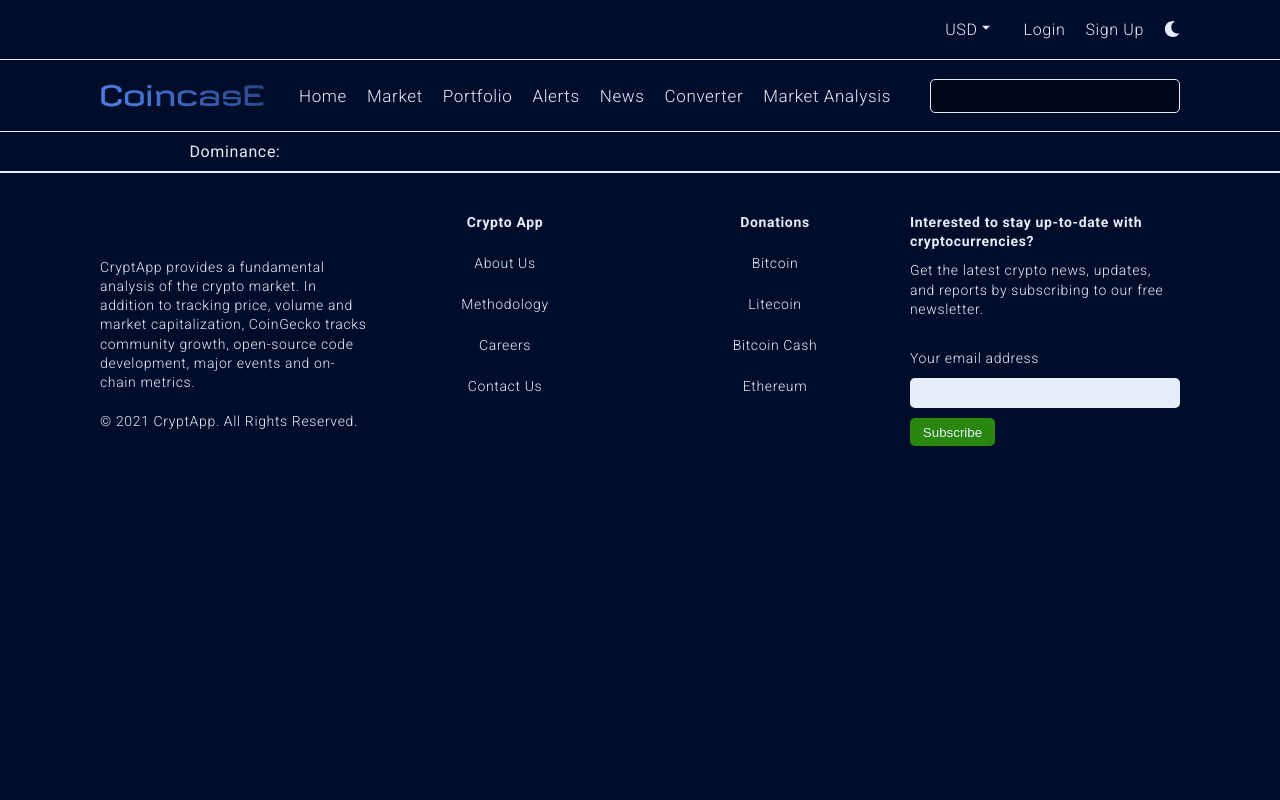
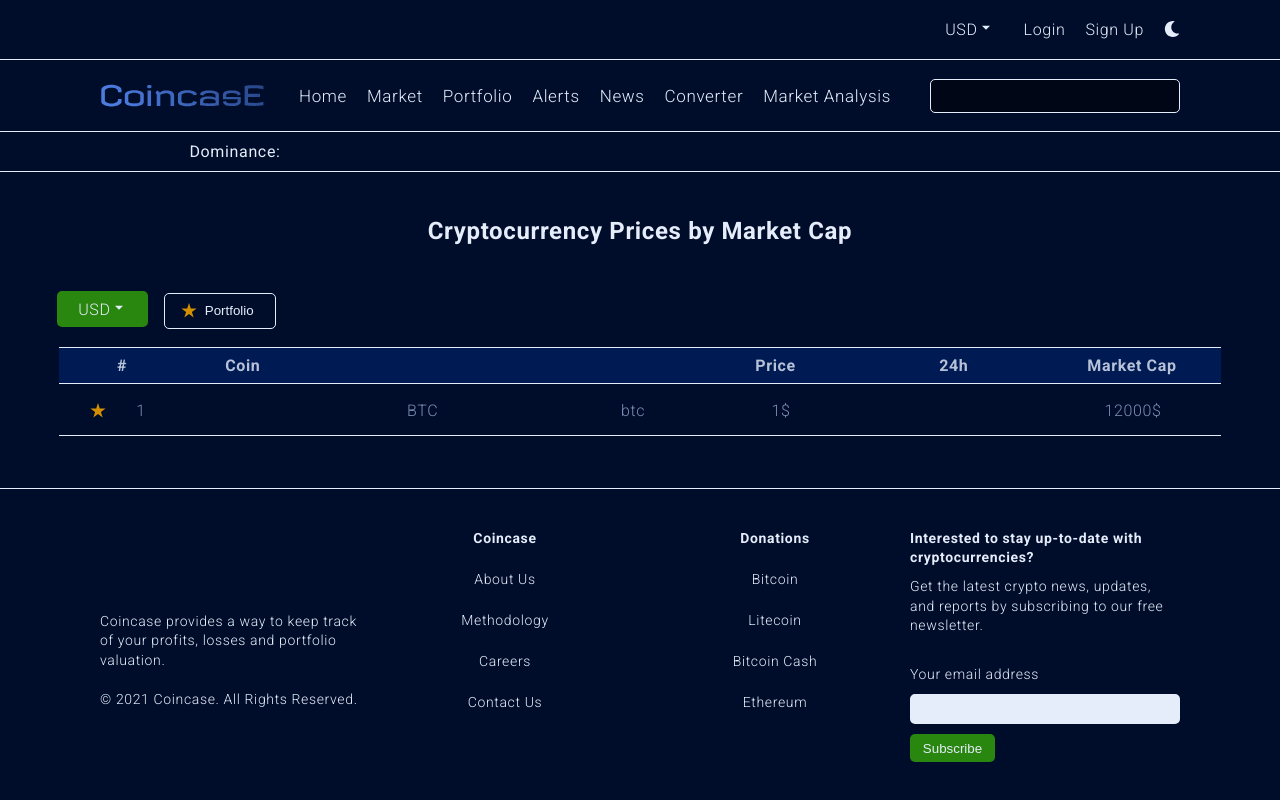
Before and after one commit to ArmPetri/Coin-Case, a React (Create React App) app: page / in a window 1280 px wide. Shown: the top 800 px of the page. Built offline with nearby package versions, Linux system fonts and the light colour scheme.

Commit message:
MainSection Component  Setup

```diff
--- /dev/null
+++ b/src/components/Coin/CoinElements.js
@@ -0,0 +1,53 @@
+import styled from 'styled-components'
+
+
+export const CoinRow = styled.tr `
+  border-bottom: 1px solid #E5ECFA;
+  height: 50px;
+  color:rgba(178, 198, 242, 0.69);
+  display:flex;
+  flex-direction:row;
+  justify-content:space-between;
+  align-items:center;
+`
+export const CoinData = styled.td `
+  display:flex;
+  justify-content: space-evenly;
+  align-items:center;
+  &:nth-child(1) {
+    width: 20%;
+  }
+  &:nth-child(2) {
+    width: 80%;
+    flex-direction: row;
+    justify-content: space-between;
+    padding: 0 3rem;
+  }
+  &:nth-child(3) {
+    width: 30%;
+  }
+  &:nth-child(4) {
+    width: 30%;
+  }
+  &:nth-child(5) {
+    width: 30%;
+  }
+`
+export const MarketCapRank = styled.p `
+
+`
+export const CoinLogo = styled.img `
+
+`
+export const Name = styled.p `
+
+`
+export const Symbol = styled.p `
+
+`
+export const CurrentPrice = styled.p `
+
+`
+export const MarketCap = styled.p `
+
+`
--- /dev/null
+++ b/src/components/Coin/index.js
@@ -0,0 +1,37 @@
+import React from 'react'
+import StarIconYellow from '../../images/Star_yellow.svg'
+import {
+  CoinRow,
+  CoinData,
+  MarketCapRank,
+  CoinLogo,
+  Name,
+  Symbol,
+  CurrentPrice,
+  MarketCap} from './CoinElements'
+
+const Coin = () => {
+  return (
+    <CoinRow>
+      <CoinData>
+          <img src={StarIconYellow} alt="" />
+          <MarketCapRank>1</MarketCapRank>
+        </CoinData>
+        <CoinData>
+          <CoinLogo></CoinLogo>
+          <Name>BTC</Name>
+          <Symbol>btc</Symbol>
+        </CoinData>
+        <CoinData>
+          <CurrentPrice>1$</CurrentPrice>
+        </CoinData>
+        <CoinData>
+        </CoinData>
+        <CoinData>
+          <MarketCap>12000$</MarketCap>
+        </CoinData>
+    </CoinRow>
+  )
+}
+
+export default Coin
--- a/src/components/Footer/index.js
+++ b/src/components/Footer/index.js
@@ -17,11 +17,11 @@ const Footer = () => {
     <FooterWrapper>
       <FooterContainer>
         <Description>
-          <p>CryptApp provides a fundamental analysis of the crypto market. In addition to tracking price, volume and market capitalization, CoinGecko tracks community growth, open-source code development, major events and on-chain metrics.</p>
-          <p>© 2021 CryptApp. All Rights Reserved.</p>
+          <p>Coincase provides a way to keep track of your profits, losses and portfolio valuation. </p>
+          <p>© 2021 Coincase. All Rights Reserved.</p>
         </Description>
         <LinksContainer>
-          <Title>Crypto App</Title>
+          <Title>Coincase</Title>
           <Links>About Us</Links>
           <Links>Methodology</Links>
           <Links>Careers</Links>
--- /dev/null
+++ b/src/components/MainSection/MainSectionElements.js
@@ -0,0 +1,159 @@
+import styled from 'styled-components'
+import {RiArrowDownSFill} from 'react-icons/ri'
+import {RiArrowUpSFill} from 'react-icons/ri'
+
+export const Section = styled.section `
+  width: 100vw;
+  height: 100%
+  overflow: hidden;
+  margin-bottom: 50px;
+`
+
+export const SectionContainer = styled.div `
+  height: 100%;
+  width: 1166px;
+  margin: 0 auto;
+  display: flex;
+  flex-direction:column;
+  justify-content: center
+  align-items:center;
+`
+
+export const SectionTitle = styled.h1 `
+  color: #E5ECFA;
+  text-align:center;
+  margin: 50px auto;
+`
+
+export const Utilities = styled.div `
+  margin-bottom: 1rem;
+`
+
+export const SectionTable = styled.table `
+
+`
+
+export const TableHead = styled.thead `
+  width: 100%
+`
+
+export const TableRow = styled.tr `
+  border-top: 1px solid #E5ECFA;
+  border-bottom: 1px solid #E5ECFA;
+  height:37px;
+  background-color: #001B54;
+  display:flex;
+  justify-content: space-around;
+  align-items:center;
+`
+
+export const TableH = styled.th `
+  padding: 0 20px;
+  color: rgba(229, 236, 250, 0.8);
+  &:nth-child(1) {
+    width: 20%;
+  }
+  &:nth-child(2) {
+    width: 90%;
+    text-align:left;
+    padding-left: 2.5rem;
+  }
+  &:nth-child(3) {
+    width: 30%;
+  }
+  &:nth-child(4) {
+    width: 30%;
+  }
+  &:nth-child(5) {
+    width: 30%;
+  }
+`
+export const TableBody = styled.tbody `
+
+`
+
+export const CurrencyButton = styled.div `
+  display: inline-block;
+  padding: 0.5rem 0.7rem;
+  border-radius: 5px;
+  cursor: pointer;
+  color: #E5ECFA;
+  background: rgba(68, 212, 0, 0.61);
+
+  &:hover {
+
+    background: rgba(68, 212, 0, 0.51);
+  }
+`
+
+
+export const Dropdown = styled.div `
+  width: 90px;
+  height: 75px;
+  position: absolute;
+  border: 1px solid #E5ECFA;
+  display: flex;
+  flex-direction: column;
+  padding: 5px;
+  justify-content: center;
+  align-items: center;
+  background: #000615;
+  // opacity: 0.9;
+  border-radius: 15%;
+  text-align:center;
+`
+
+export const Arrdown = styled(RiArrowDownSFill) `
+
+`
+export const Arrup = styled(RiArrowUpSFill) `
+
+`
+
+export const Currency = styled.a `
+  color: #E5ECFA;
+  -moz-appearance:none;
+  -webkit-appearance:none;
+  appearance:none;
+  padding: 10px;
+  border: none;
+
+  &:hover {
+    opacity: 0.8;
+  }
+`
+
+export const CurrencySpan = styled.span `
+  padding: 5px;
+  width: 100%;
+
+  &:hover {
+    color: #4C7CE0;
+  }
+`
+
+export const PortfolioLink = styled.button `
+  padding: 0.6rem 1.3rem;
+  padding-left: 2.5rem;
+  border-radius: 5px;
+  margin-left: 1rem;
+  background-color: none;
+  background-color: transparent;
+  color: #E5ECFA;
+  border: 1px solid #E5ECFA;
+  align-items:center;
+  vertical-align: middle;
+  position: relative;
+
+  &:hover {
+    opacity: 0.8;
+  }
+`
+
+export const PortfolioStar = styled.img `
+  position: absolute;
+  left:1rem;
+  margin-right: 0.5rem;
+  align-items:center;
+  vertical-align: middle;
+`
--- /dev/null
+++ b/src/components/MainSection/index.js
@@ -0,0 +1,51 @@
+import React, {useState} from 'react'
+import {Section, SectionContainer, SectionTitle, Utilities, CurrencyButton, Dropdown, Arrdown, Arrup, Currency, CurrencySpan, PortfolioLink, PortfolioStar, SectionTable, TableHead, TableRow, TableH, TableBody} from './MainSectionElements'
+import StarIconYellow from '../../images/Star_yellow.svg'
+import Coin from '../Coin/index'
+
+const MainSection = () => {
+  const [open, setOpen] = useState(false)
+  const [currency, setCurrency] = useState('USD')
+
+  return (
+    <Section>
+      <SectionContainer>
+        <SectionTitle>Cryptocurrency Prices by Market Cap</SectionTitle>
+        <Utilities>
+          <CurrencyButton>
+            <Currency onClick={() => {
+                setOpen(!open)
+              }}>
+                <span>{currency}</span>
+                {!open ? <Arrdown/> : <Arrup/>}
+            </Currency>
+            {open && <Dropdown>
+              <CurrencySpan onClick = {() => setCurrency('USD')}>USD</CurrencySpan>
+              <CurrencySpan onClick = {() => setCurrency('EUR')}>EUR</CurrencySpan>
+            </Dropdown>}
+          </CurrencyButton>
+          <PortfolioLink>
+            <PortfolioStar src={StarIconYellow}></PortfolioStar>
+              Portfolio
+          </PortfolioLink>
+        </Utilities>
+        <SectionTable>
+          <TableHead>
+            <TableRow>
+              <TableH>#</TableH>
+              <TableH>Coin</TableH>
+              <TableH>Price</TableH>
+              <TableH>24h</TableH>
+              <TableH>Market Cap</TableH>
+            </TableRow>
+          </TableHead>
+          <TableBody>
+            <Coin></Coin>
+          </TableBody>
+        </SectionTable>
+      </SectionContainer>
+    </Section>
+  )
+}
+
+export default MainSection
--- a/src/pages/home.js
+++ b/src/pages/home.js
@@ -2,6 +2,7 @@ import React from 'react'
 import Navbar from '../components/Navbar'
 import MainNavbar from '../components/MainNavbar'
 import InfoHeader from '../components/InfoHeader'
+import MainSection from '../components/MainSection'
 import Footer from '../components/Footer'
 
 export default function Home () {
@@ -10,6 +11,7 @@ export default function Home () {
      <Navbar></Navbar>
      <MainNavbar></MainNavbar>
      <InfoHeader></InfoHeader>
+     <MainSection></MainSection>
      <Footer></Footer>
     </>
   )
```
Also changed, not shown: src/images/Star_yellow.svg (added).
